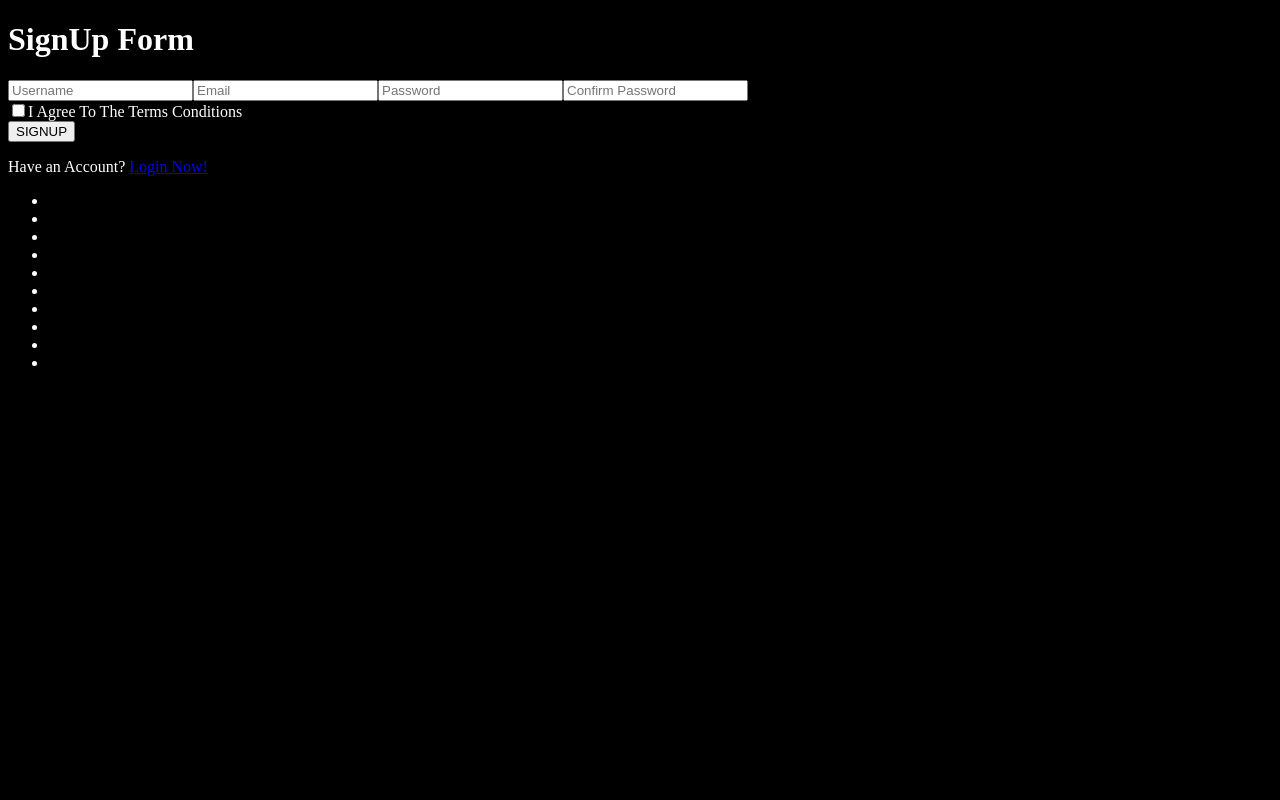
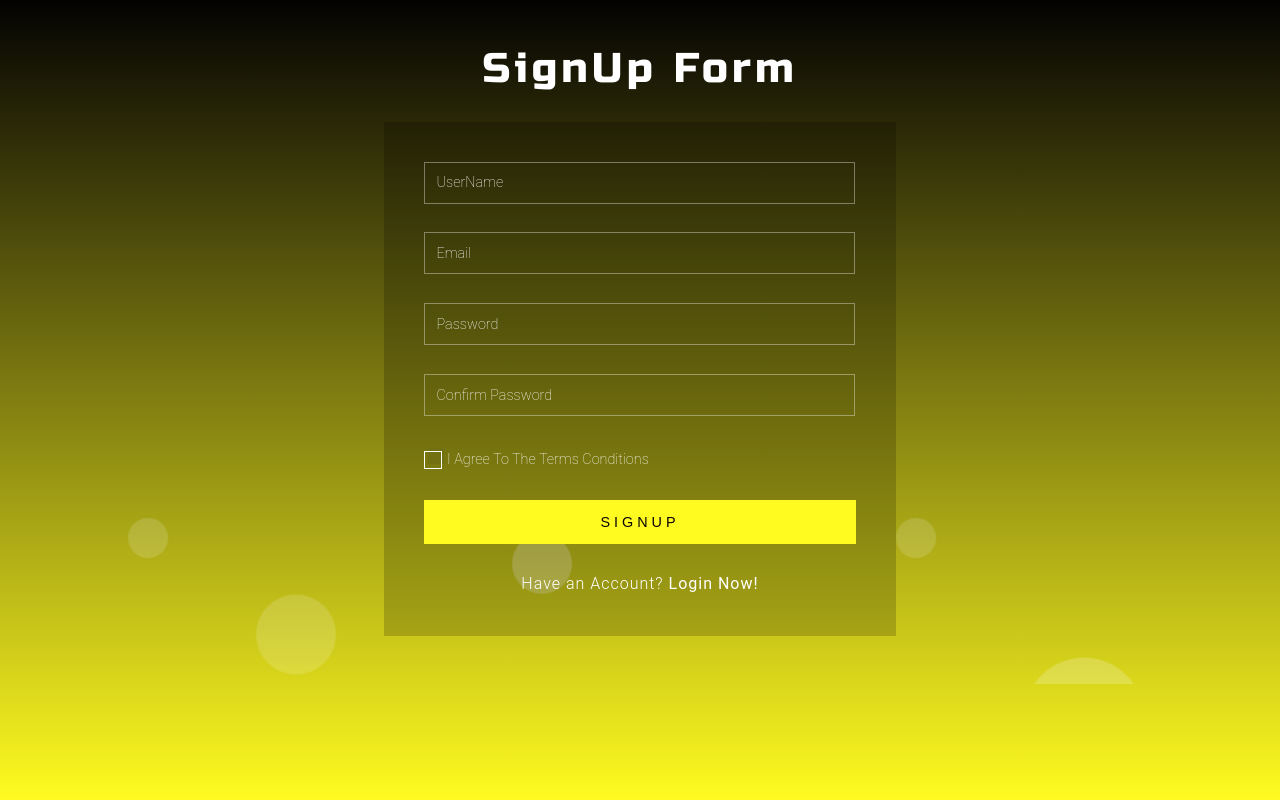
Before and after one commit to andrewjthomsen/Expense-Tracker-Group-Project3, a React (Create React App) app in the folder project-3/client/: page / in a window 1280 px wide. Built offline with nearby package versions, Linux system fonts and the light colour scheme.

Commit message:
converting sign up page into React format

```diff
--- a/project-3/client/src/App.js
+++ b/project-3/client/src/App.js
@@ -1,4 +1,6 @@
 import React from 'react';
+import "./assets/additionalcss/css/signup.css"
+import "./assets/additionalcss/css/mbr-additional.css"
 import Login from './components/Login/login';
 
 function App() {
--- a/project-3/client/src/components/Login/login.js
+++ b/project-3/client/src/components/Login/login.js
@@ -1,8 +1,9 @@
 import * as React from "react";
 // import { Router } from 'react-router'
 // stateless functional component that returns html (jsx)
-import "./test/test.css";
-
+import "../../assets/additionalcss/css/signup.css"
+import "../../assets/additionalcss/css/mbr-additional.css"
+import "../../assets/theme/css/style.css"
 const Login = props => {
 
   return (
@@ -13,10 +14,10 @@ const Login = props => {
       <div className="main-agileinfo">
         <div className="agileits-top">
           <form action="/submit" method="post">
-            <input className="text" type="text" name="Username" placeholder="Username" required="" />
-            <input className="text email" type="email" name="email" placeholder="Email" required="" />
-            <input className="text" type="password" name="password" placeholder="Password" required="" />
-            <input className="text w3lpass" type="password" name="password" placeholder="Confirm Password" required="" />
+            <input className="text" type="text" name="Username" placeholder={'UserName'} required="true" />
+            <input className="text email" type="email" name="email" placeholder={"Email"} required="true" />
+            <input className="text" type="password" name="password" placeholder={"Password"} required="true" />
+            <input className="text w3lpass" type="password" name="password" placeholder={"Confirm Password"} required="true" />
             <div className="wthree-text">
               <label className="anim">
                 <input type="checkbox" className="checkbox" required="" />
```
Also changed, not shown: 1 other file (tests, documents, lock files or other folders).
